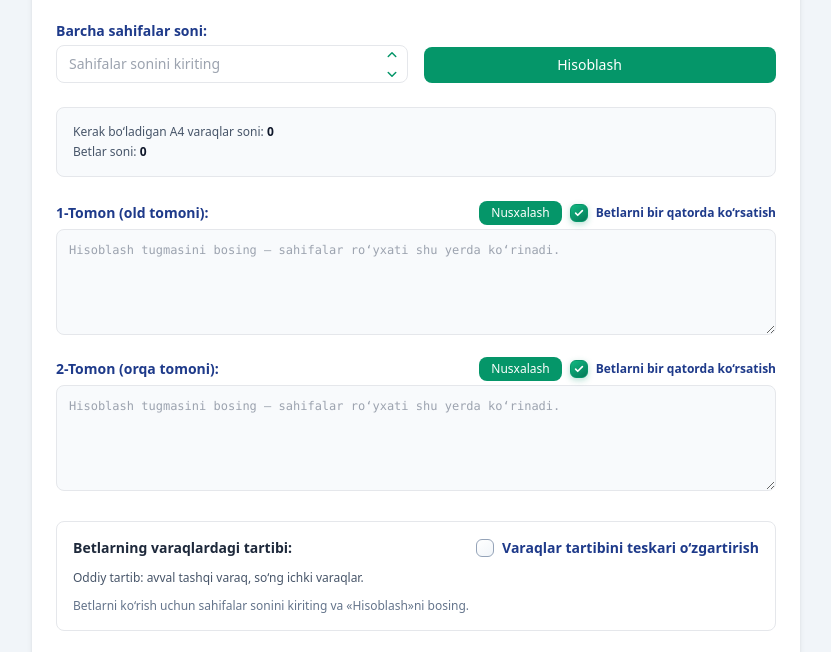
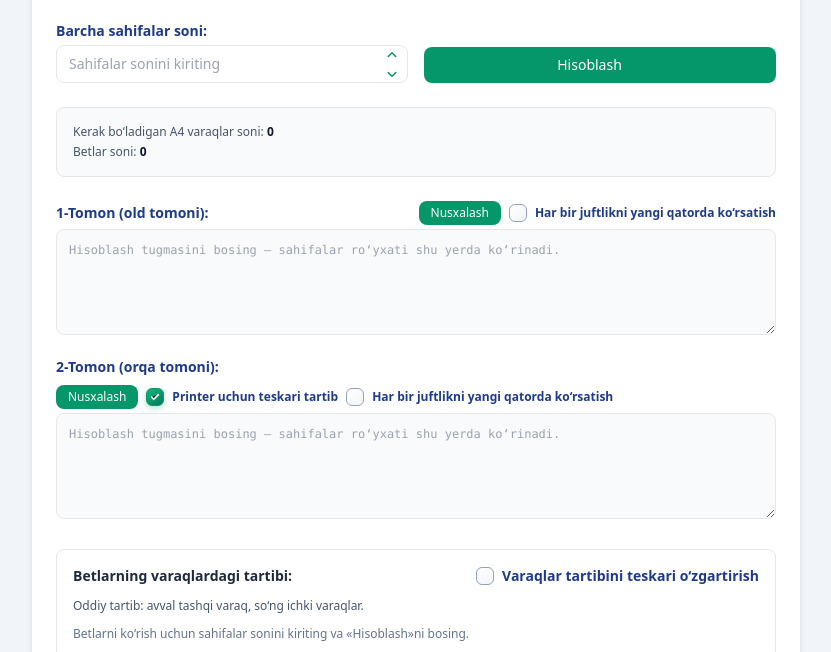
Before and after one commit to zaynabiginov/sahifalovchi, a plain HTML site: page index.html in a window 1280 px wide. Shown: the part 108-760 px from the top of the page, without its empty margins (224-1055 px from the left). Drawn offline with Linux system fonts and the light colour scheme.

Commit message:
Add files via upload

```diff
--- a/assets/js/app.js
+++ b/assets/js/app.js
@@ -14,7 +14,8 @@
                 infoPages: "Betlar soni:",
                 labelSide1: "1-Tomon (old tomoni):",
                 labelSide2: "2-Tomon (orqa tomoni):",
-                layoutToggle: "Betlarni bir qatorda ko‘rsatish",
+                layoutToggle: "Har bir juftlikni yangi qatorda ko‘rsatish",
+                alternateFeedToggle: "Printer uchun teskari tartib",
                 resultPlaceholder: "Hisoblash tugmasini bosing — sahifalar roʻyxati shu yerda koʻrinadi.",
                 copyButton: "Nusxalash",
                 copyDone: "Nusxalandi ✓",
@@ -53,8 +54,9 @@
                         title: "Sahifalar ro‘yxatlari va nusxa olish",
                         items: [
                             "«1-Tomon» ro‘yxati varaqlarning old tomoniga, «2-Tomon» ro‘yxati esa orqa tomoniga mo‘ljallangan. Har bir vergul bilan ajratilgan juftlik bitta varaqning chap va o‘ng sahifalarini bildiradi.",
-                            "«Betlarni bir qatorda ko‘rsatish» belgilansa, juftliklar bir qatorda vergullar bilan davom etadi. Belgini olib tashlasangiz, har bir juftlik yangi qatordan boshlanadi; davom etayotgan qator vergul bilan tugaydi.",
+                            "Belgi o‘chirilganda sahifalar juftlari bitta qatorda ko‘rsatiladi. Belgilanganda har bir juftlik yangi qatordan boshlanadi.",
                             "«Nusxalash» tugmasi tegishli ro‘yxatni nusxalaydi. Ro‘yxat matnini sichqoncha bilan belgilab, faqat tanlangan qismini ham nusxalashingiz mumkin. Matn maydoniga bosish ham butun ro‘yxatni yoki tanlangan qismini nusxalaydi.",
+                            "«Printer uchun teskari tartib» belgisi faqat ikkinchi tomon ro‘yxatidagi varaqlar juftlarining tartibini o‘zgartiradi; har bir juftdagi betlar o‘z o‘rnida qoladi.",
                             "Natija maydonlari o‘qish uchun mo‘ljallangan. Ularni tahrirlab bo‘lmaydi; ro‘yxat sahifalar soni yoki tartib sozlamalari o‘zgarganda qayta tuziladi."
                         ]
                     },
@@ -106,7 +108,8 @@
                 infoPages: "Количество страниц:",
                 labelSide1: "Сторона 1 (лицевая):",
                 labelSide2: "Сторона 2 (оборотная):",
-                layoutToggle: "Показывать страницы в строку",
+                layoutToggle: "Каждую пару с новой строки",
+                alternateFeedToggle: "Обратный порядок для принтера",
                 resultPlaceholder: "Нажмите «Рассчитать», чтобы увидеть список страниц.",
                 copyButton: "Копировать",
                 copyDone: "Скопировано ✓",
@@ -145,8 +148,9 @@
                         title: "Списки страниц и копирование",
                         items: [
                             "Список «Сторона 1» предназначен для лицевой стороны листов, «Сторона 2» — для оборотной. Каждая пара чисел, разделённая запятой, обозначает левую и правую страницы на одной стороне листа.",
-                            "Если включено «Показывать страницы в строку», пары идут в одной строке и разделяются запятыми. Если снять галочку, каждая пара начинается с новой строки; запятая в конце строки показывает, что список продолжается.",
+                            "Если флажок снят, пары страниц показываются в одной строке. Если флажок установлен, каждая пара начинается с новой строки.",
                             "Кнопка «Копировать» копирует соответствующий список. Можно выделить мышью часть текста и скопировать только выделенное. Щелчок по полю также копирует весь список или выделенный фрагмент.",
+                            "Флажок «Обратный порядок для принтера» меняет порядок пар листов прямо в списке оборотной стороны; страницы внутри каждой пары остаются на своих местах.",
                             "Поля результата предназначены для просмотра. Изменять текст в них нельзя; списки перестраиваются при изменении числа страниц или настроек порядка."
                         ]
                     },
@@ -198,7 +202,8 @@
                 infoPages: "Page count:",
                 labelSide1: "Side 1 (Front):",
                 labelSide2: "Side 2 (Back):",
-                layoutToggle: "Show pages inline",
+                layoutToggle: "Show each pair on a new line",
+                alternateFeedToggle: "Reverse feed order for printer",
                 resultPlaceholder: "Press “Calculate” to see the page order.",
                 copyButton: "Copy",
                 copyDone: "Copied ✓",
@@ -237,8 +242,9 @@
                         title: "Page lists and copying",
                         items: [
                             "The “Side 1” list is for the front of the sheets; “Side 2” is for the back. Each comma-separated pair represents the left and right pages on one side of a sheet.",
-                            "When “Show pages inline” is checked, pairs continue on one line separated by commas. When unchecked, each pair starts on a new line; a trailing comma indicates that the list continues.",
+                            "When unchecked, page pairs are shown on one line. When checked, each pair starts on a new line.",
                             "The “Copy” button copies its corresponding list. You can select part of the text with the mouse to copy only that selection. Clicking inside a field also copies the whole list or the selected text.",
+                            "The “Reverse feed order for printer” checkbox reverses the sheet pairs directly in the back-side list while keeping the pages within each pair in place.",
                             "The result fields are read-only. Their contents are regenerated when the page count or ordering options change."
                         ]
                     },
@@ -330,6 +336,7 @@
             document.getElementById('t-layout-side2').textContent = t.layoutToggle;
             document.getElementById('side1').placeholder = t.resultPlaceholder;
             document.getElementById('side2').placeholder = t.resultPlaceholder;
+            document.getElementById('t-alternate-feed-side2').textContent = t.alternateFeedToggle;
             document.getElementById('t-copy-side1').textContent = t.copyButton;
             document.getElementById('t-copy-side2').textContent = t.copyButton;
             document.getElementById('t-btn-save').textContent = t.btnSave;
@@ -496,8 +503,9 @@
         }
 
         function formatPageList(side, fieldId) {
-            const separator = document.getElementById(`inline-${fieldId}`).checked ? ', ' : ',\n';
-            const isInverted = document.getElementById('invertFeed').checked;
+            const separator = document.getElementById(`inline-${fieldId}`).checked ? ',\n' : ', ';
+            const reverseSide2 = side === 'back' && document.getElementById('alternateFeedSide2').checked;
+            const isInverted = document.getElementById('invertFeed').checked !== reverseSide2;
             const pagePairs = new Array(sheetCount);
             for (let index = 0; index < sheetCount; index++) {
                 const sheetIndex = isInverted ? sheetCount - index - 1 : index;
@@ -669,6 +677,11 @@
         document.getElementById('invertFeed').addEventListener('change', updateFeedOrder);
         document.getElementById('inline-side1').addEventListener('change', () => updatePageListLayout('side1'));
         document.getElementById('inline-side2').addEventListener('change', () => updatePageListLayout('side2'));
+        const alternateFeedSide2 = document.getElementById('alternateFeedSide2');
+        alternateFeedSide2.addEventListener('change', () => {
+            savePreference('sahifalovchi-reverse-side2', String(alternateFeedSide2.checked));
+            updatePageListLayout('side2');
+        });
         const helpDialog = document.getElementById('helpDialog');
         document.getElementById('t-help-open').addEventListener('click', () => helpDialog.showModal());
         document.getElementById('t-help-close').addEventListener('click', () => helpDialog.close());
@@ -700,6 +713,7 @@
         }
         const savedLanguage = getSavedPreference('sahifalovchi-language', Object.keys(langData), 'uz');
         const savedTheme = getSavedPreference('sahifalovchi-theme', ['system', 'light', 'dark'], 'system');
+        alternateFeedSide2.checked = getSavedPreference('sahifalovchi-reverse-side2', ['true', 'false'], 'true') === 'true';
         document.getElementById('themeSelect').dataset.value = savedTheme;
         setLanguage(savedLanguage);
         applyTheme();
--- a/index.html
+++ b/index.html
@@ -114,7 +114,7 @@
                 <div class="flex items-center gap-2">
                     <button type="button" onclick="copyPages('side1')" id="t-copy-side1" class="calculate-button rounded-lg bg-emerald-600 px-3 py-1 text-xs font-medium text-white">Nusxalash</button>
                     <label class="custom-checkbox flex items-center gap-2 text-xs font-bold text-blue-900">
-                        <input type="checkbox" id="inline-side1" class="custom-checkbox-input" checked>
+                        <input type="checkbox" id="inline-side1" class="custom-checkbox-input">
                         <span class="custom-checkbox-mark" aria-hidden="true">
                             <svg viewBox="0 0 16 16" class="h-3 w-3" fill="none">
                                 <path d="m3.5 8.2 2.8 2.8 6.2-6.2" stroke="white" stroke-width="2.2" stroke-linecap="round" stroke-linejoin="round"/>
@@ -136,7 +136,16 @@
                 <div class="flex items-center gap-2">
                     <button type="button" onclick="copyPages('side2')" id="t-copy-side2" class="calculate-button rounded-lg bg-emerald-600 px-3 py-1 text-xs font-medium text-white">Nusxalash</button>
                     <label class="custom-checkbox flex items-center gap-2 text-xs font-bold text-blue-900">
-                        <input type="checkbox" id="inline-side2" class="custom-checkbox-input" checked>
+                        <input type="checkbox" id="alternateFeedSide2" class="custom-checkbox-input" checked>
+                        <span class="custom-checkbox-mark" aria-hidden="true">
+                            <svg viewBox="0 0 16 16" class="h-3 w-3" aria-hidden="true">
+                                <path d="m3.5 8.2 2.8 2.8 6.2-6.2" stroke="white" stroke-width="2.2" stroke-linecap="round" stroke-linejoin="round"/>
+                            </svg>
+                        </span>
+                        <span id="t-alternate-feed-side2">Printer feed order</span>
+                    </label>
+                    <label class="custom-checkbox flex items-center gap-2 text-xs font-bold text-blue-900">
+                        <input type="checkbox" id="inline-side2" class="custom-checkbox-input">
                         <span class="custom-checkbox-mark" aria-hidden="true">
                             <svg viewBox="0 0 16 16" class="h-3 w-3" fill="none">
                                 <path d="m3.5 8.2 2.8 2.8 6.2-6.2" stroke="white" stroke-width="2.2" stroke-linecap="round" stroke-linejoin="round"/>
```
